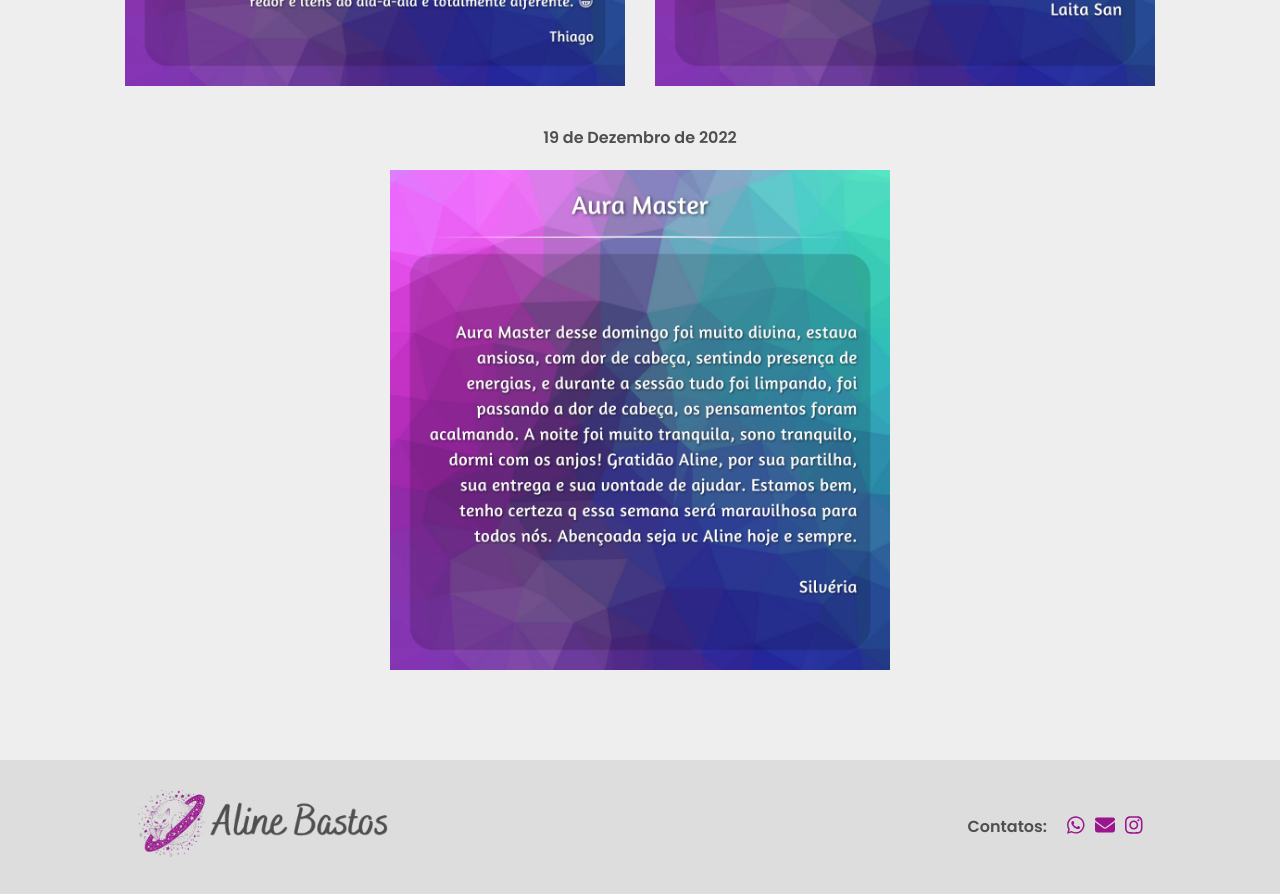
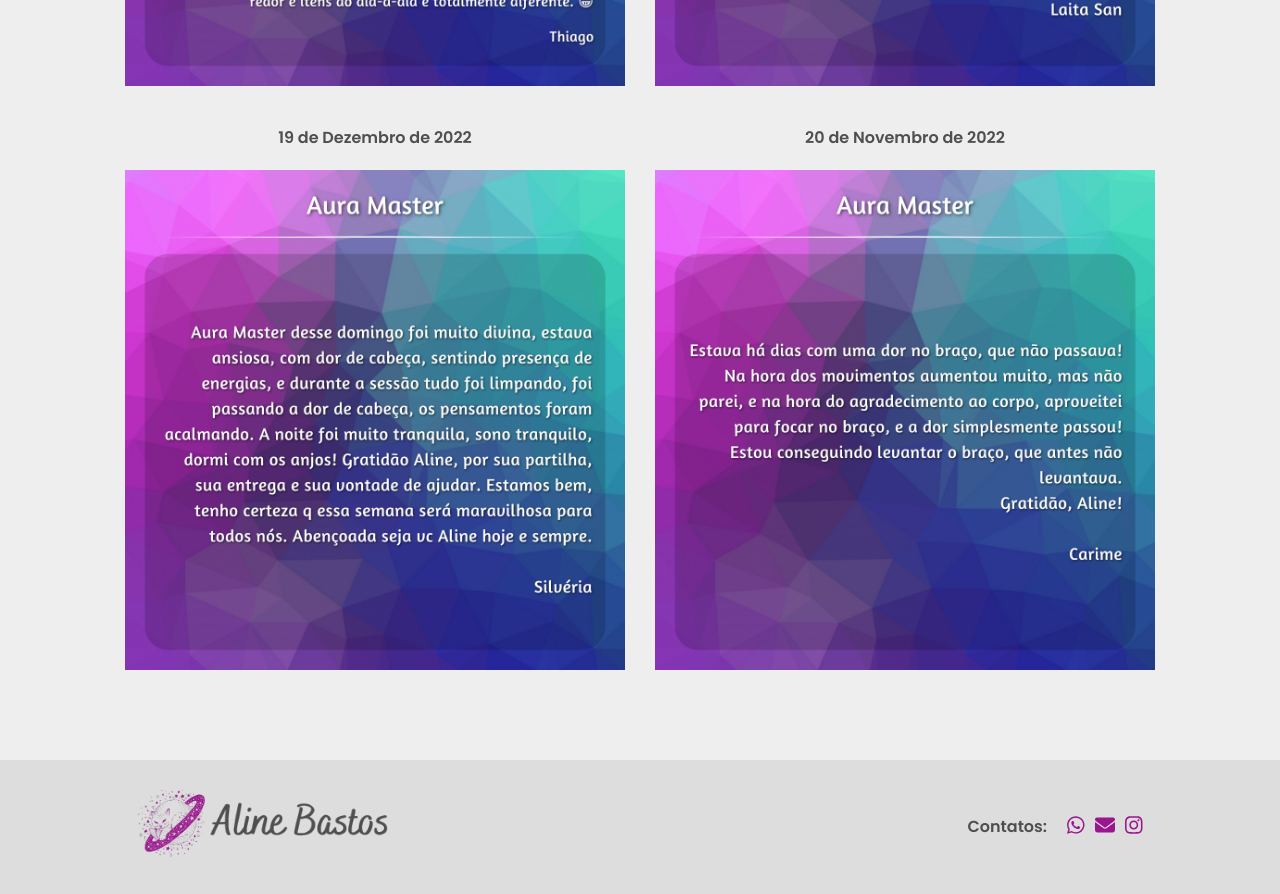
Before and after one commit to alinebastos/alinebastosterapeuta, a React (Create React App) app: page / in a window 1280 px wide. Shown: the part 4560-5454 px from the top of the page. Built offline with nearby package versions, Linux system fonts and the light colour scheme.

Commit message:
Add a testimonial

```diff
--- a/src/pages/aura-master/index.js
+++ b/src/pages/aura-master/index.js
@@ -1,6 +1,7 @@
 import styled from 'styled-components';
 import { FontAwesomeIcon } from '@fortawesome/react-fontawesome';
 import { faEllipsis } from '@fortawesome/free-solid-svg-icons';
+import Depoimento00 from './depoimentos/depoimento00.png';
 import Depoimento01 from './depoimentos/depoimento01.png';
 import Depoimento02 from './depoimentos/depoimento02.png';
 import Depoimento03 from './depoimentos/depoimento03.png';
@@ -256,6 +257,10 @@ function AuraMaster () {
                     <p>19 de Dezembro de 2022</p>
                     <img src={Depoimento01} alt="Depoimento" />
                 </Testimony>
+                <Testimony>
+                    <p>20 de Novembro de 2022</p>
+                    <img src={Depoimento00} alt="Depoimento" />
+                </Testimony>
             </Testimonies>
         </>
     );
```
Also changed, not shown: src/pages/aura-master/depoimentos/depoimento00.png (added).
